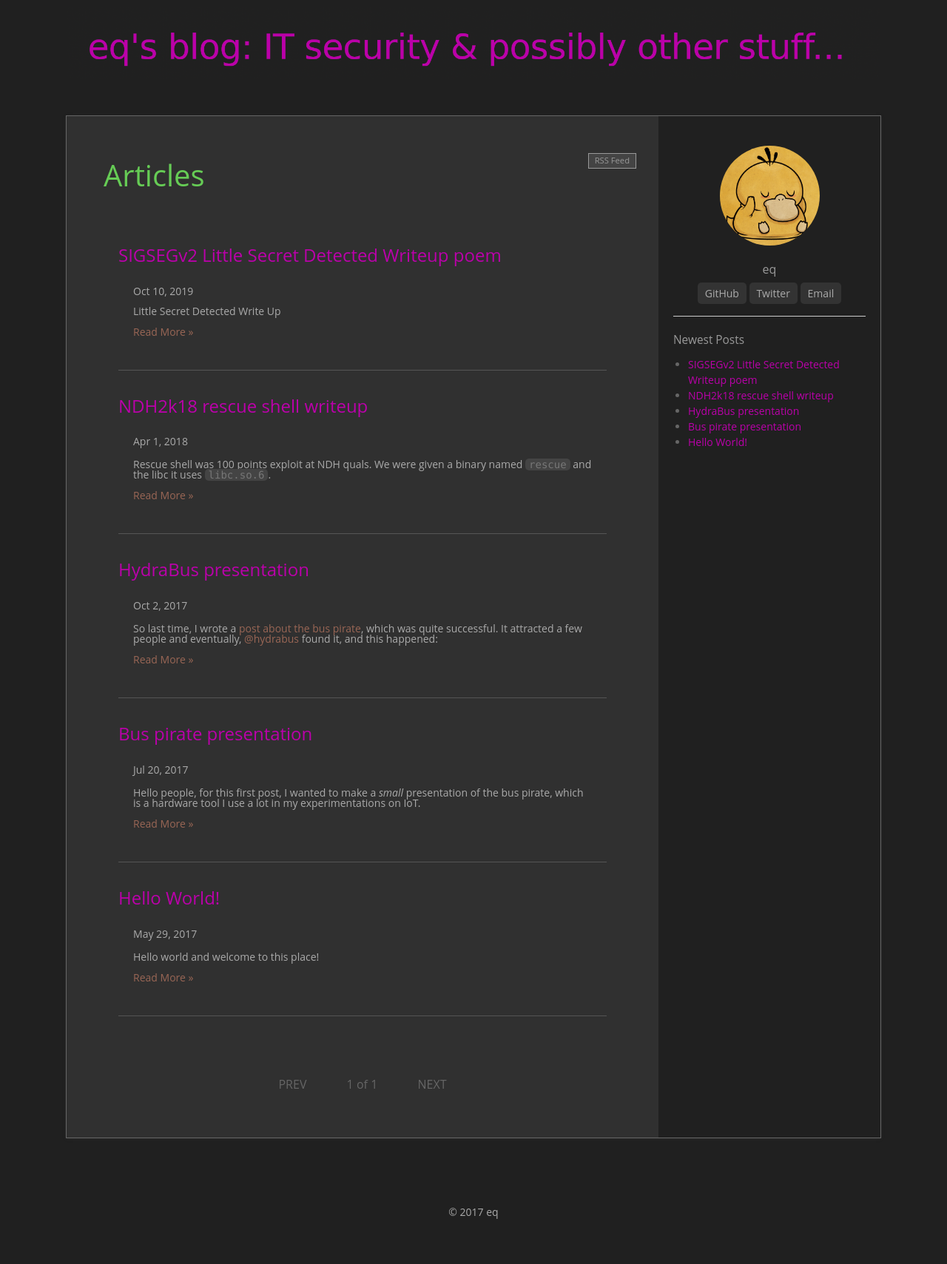
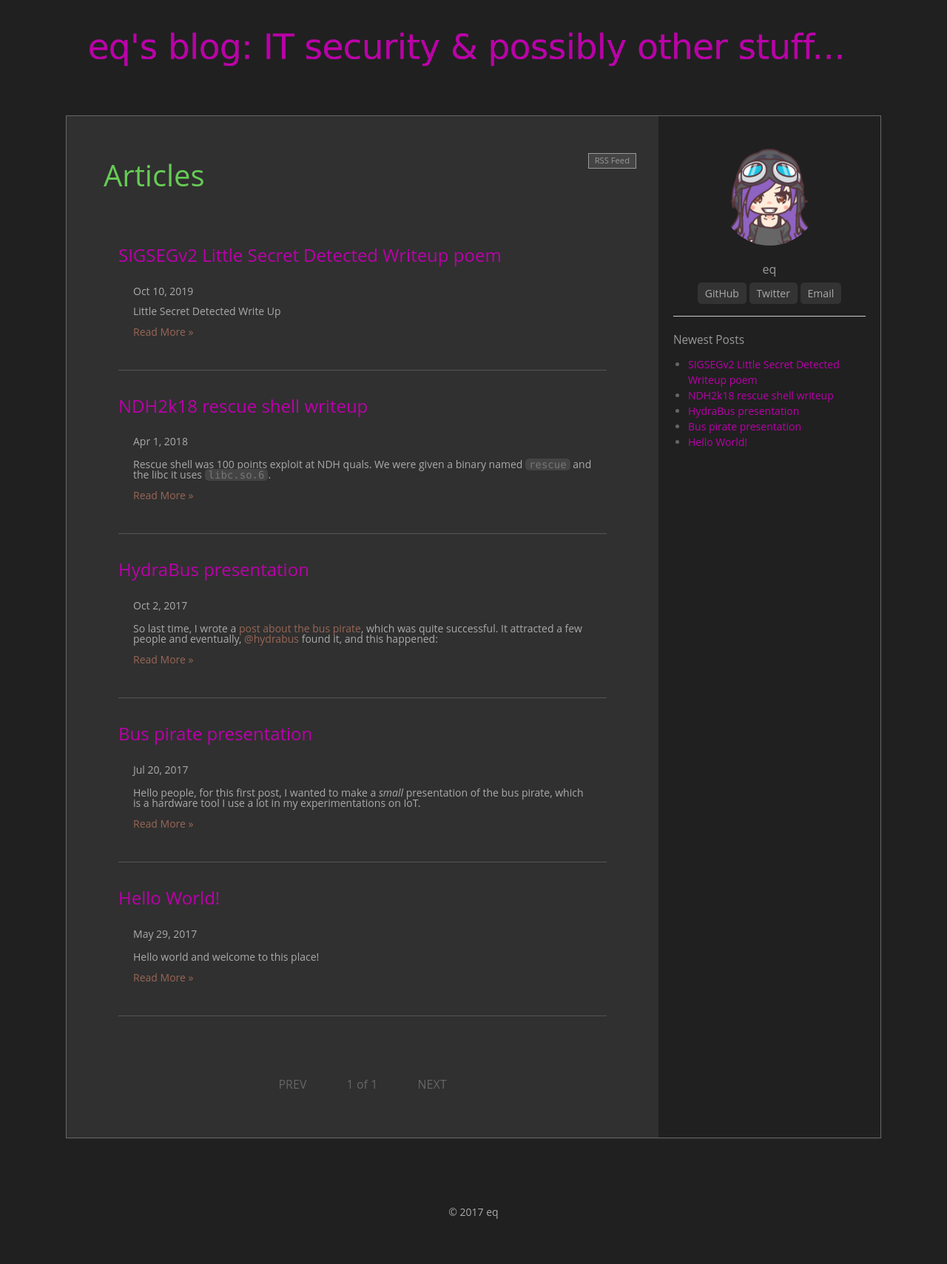
Before and after one commit to entropyqueen/entropyQueen.github.io, a Jekyll site: the page built from index.html, in a window 1280 px wide. Shown: the whole page at 74% size. Built offline with Jekyll 4.4.1, drawn with Linux system fonts in a browser that asks for light colours; the list of posts is cut into pages by our own code.

Commit message:
changing avatar

```diff
--- a/_config.yml
+++ b/_config.yml
@@ -9,7 +9,7 @@ description: >
 # Your information
 email: emy.rg@protonmail.com
 author: eq
-avatar: "/images/psyduck.png"
+avatar: "/images/avatar.png"
 profile:
 twitter_username: entropyqueen_
 github_username: Ark444
```
Also changed, not shown: images/avatar.png (added), images/psyduck.png (deleted).
